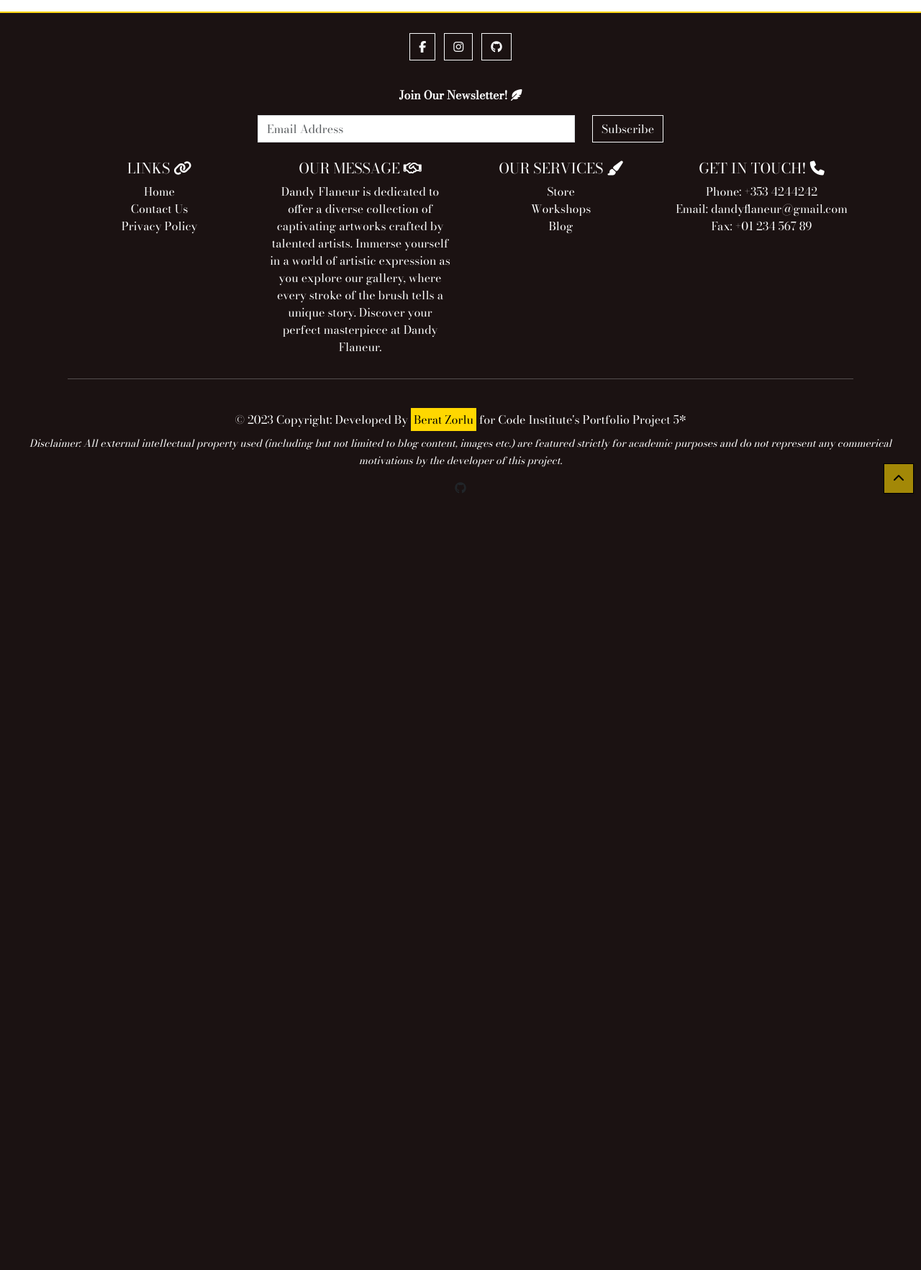
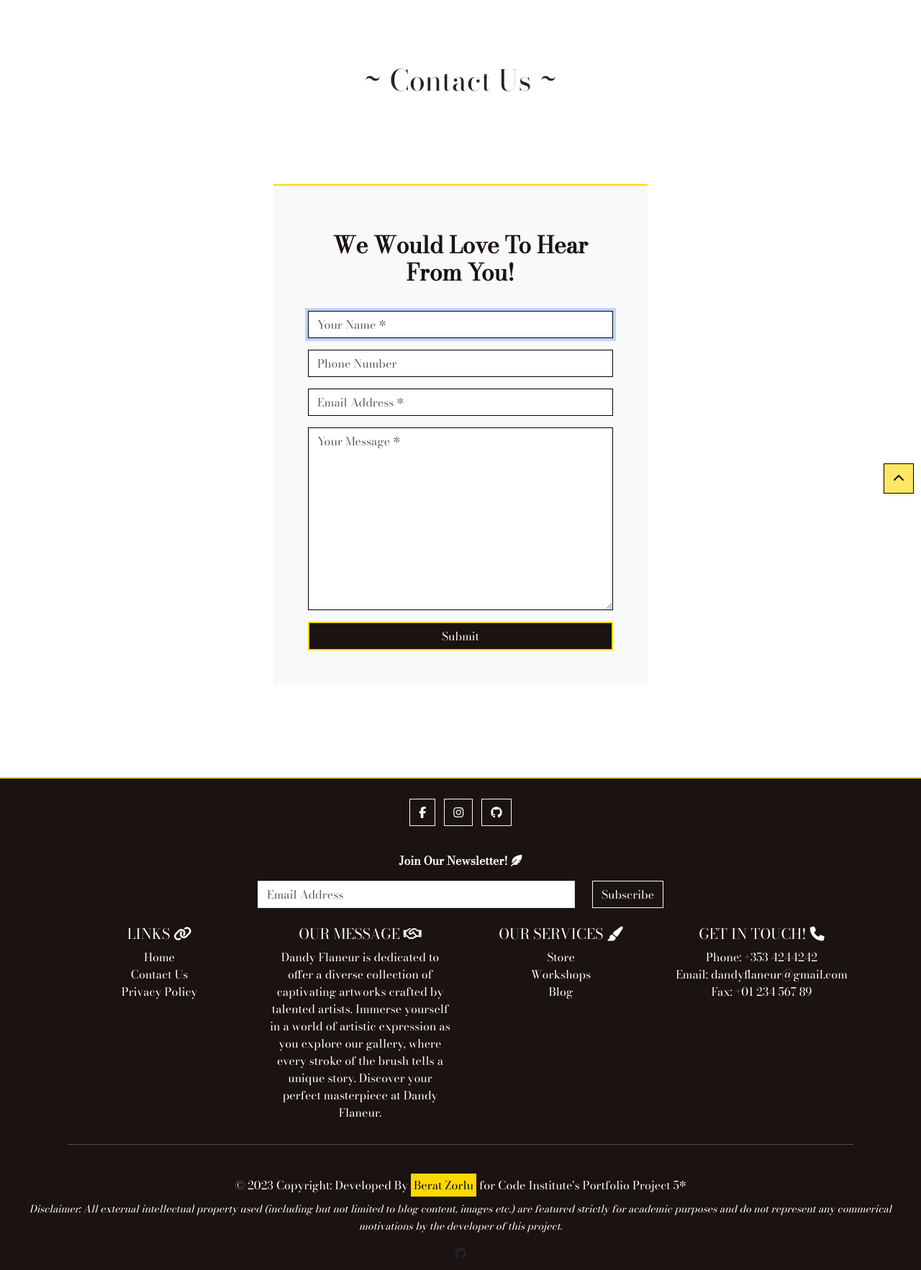
Before and after one commit to beratzorlu/dandy_flaneur_ecommerce, a Django app: page /contact/ in a window 1280 px wide. Shown: the part 104-1869 px from the top of the page at 72% size. Before the commit the page ends 790 px from the top, so only its background shows below. Run offline with Django 3.2, Linux system fonts and the light colour scheme; parts of the project's set-up code (start-up, migrations or seed data) failed here and were passed over; some libraries are stand-ins or nearby versions.

Commit message:
Add template for contact form page.

```diff
--- a/contact/templates/contact/contact.html
+++ b/contact/templates/contact/contact.html
@@ -1,2 +1,46 @@
 {% extends "base.html" %}
 {% load static %}
+
+{% block content %}
+<!-- Content Divider -->
+<div class="divider"></div>
+
+<div class=".full-width-container">
+    <div class="row">
+        <div class="col text-center mt-4 rounded-0 ">
+            <h1>~ Contact Us ~</h1>
+        </div>
+    </div>
+
+    <div class="row my-5 p-3 rounded-0">
+        <div class="col">
+            <div class="row d-flex justify-content-center rounded-0">
+                <div class="row my-5">
+                    <div class="col-12 col-md-8 col-xl-5 mx-auto d-block">
+                        <div class="row">
+                            <div class="col-12 p-5 rounded-0 dandy-border bg-light rounded send-message text-white">
+                                <div class="row text-center">
+                                    <div class="col-12">
+                                        <h2 class="fw-bold mt-3">We Would Love To Hear From You!</h2>
+                                        <hr>
+                                    </div>
+                                </div>
+                                <form method="POST" class="dandy-black" enctype="multipart/form-data">
+                                    {% csrf_token %}
+                                    {{ user_contact_form | crispy }}
+
+                                    <button id="navbar-primary" class="btn dandy-bg-alt w-100 rounded-0" type="submit">Submit</button>
+                                </form>
+                            </div>
+                        </div>
+                    </div>
+                </div>
+            </div>
+        </div>
+    </div>
+</div>
+
+<!-- Content Divider -->
+<div class="divider"></div>
+
+{% endblock %}
```
